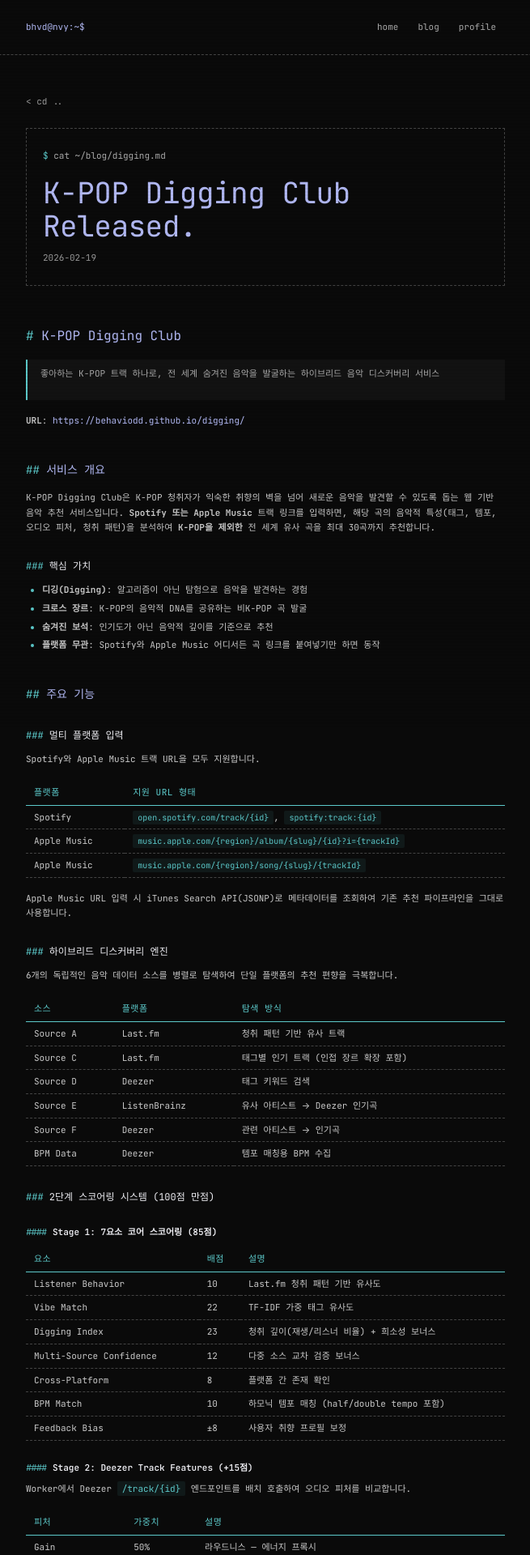
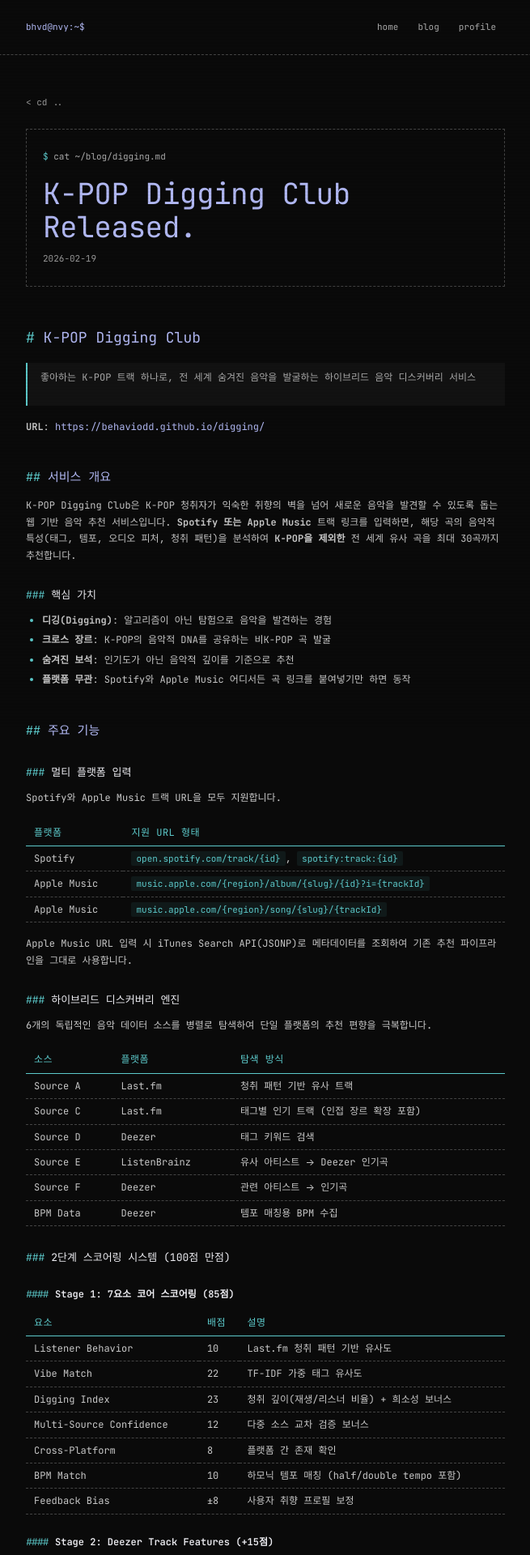
Before and after one commit to behaviodd/behaviodd.github.io, a Jekyll site: the page built from _posts/2026-02-19-digging.md, in a window 1280 px wide. Shown: the top 1920 px of the page at 81% size, without its empty margins (312-967 px from the left). Built offline with Jekyll 4.4.1, drawn with Linux system fonts in a browser that asks for light colours; some web fonts are replaced.

Commit message:
style: increase base font size from 11px to 12px for better readability
https://claude.ai/code/session_019kGUXtvdet6g6goxgdUf6h

```diff
--- a/_layouts/default.html
+++ b/_layouts/default.html
@@ -39,7 +39,7 @@
 
     html {
       font-family: var(--font);
-      font-size: 11px;
+      font-size: 12px;
       line-height: 1.7;
       color: var(--fg);
       background: var(--bg);
@@ -340,7 +340,7 @@
     }
 
     .prose h1 {
-      font-size: 16px;
+      font-size: 18px;
       font-weight: 400;
       margin: 0 0 16px;
       color: var(--accent);
@@ -352,7 +352,7 @@
     }
 
     .prose h2 {
-      font-size: 14px;
+      font-size: 15px;
       font-weight: 400;
       margin: 40px 0 12px;
       color: var(--accent);
@@ -364,7 +364,7 @@
     }
 
     .prose h3 {
-      font-size: 12px;
+      font-size: 13px;
       font-weight: 400;
       margin: 28px 0 10px;
       color: var(--fg-bright);
@@ -437,7 +437,7 @@
     }
 
     .prose h4 {
-      font-size: 11px;
+      font-size: 12px;
       font-weight: 600;
       margin: 24px 0 8px;
       color: var(--fg-bright);
@@ -453,7 +453,7 @@
       width: 100%;
       border-collapse: collapse;
       margin-bottom: 16px;
-      font-size: 11px;
+      font-size: 12px;
     }
 
     .prose th {
@@ -478,7 +478,7 @@
     }
 
     .prose td code {
-      font-size: 10px;
+      font-size: 11px;
     }
 
     .prose a {
```
